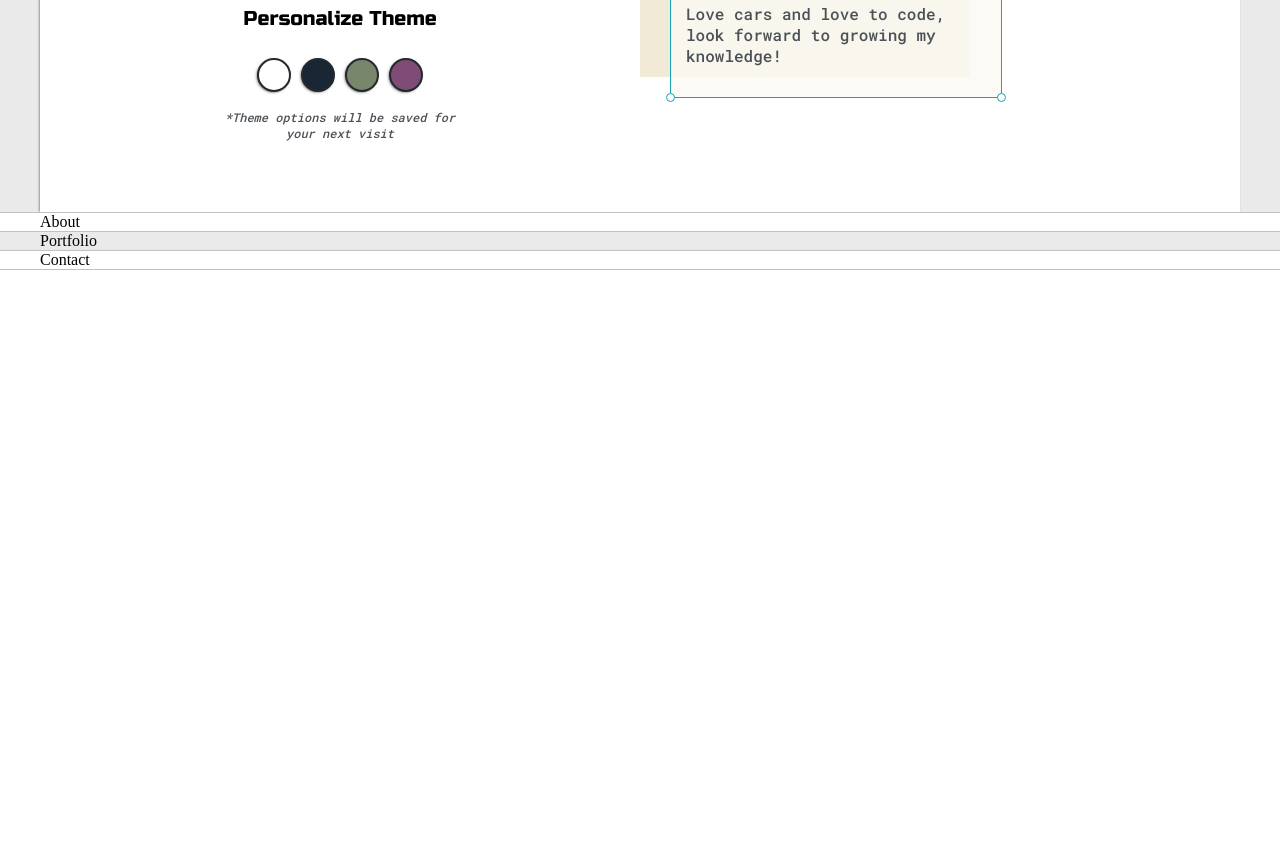
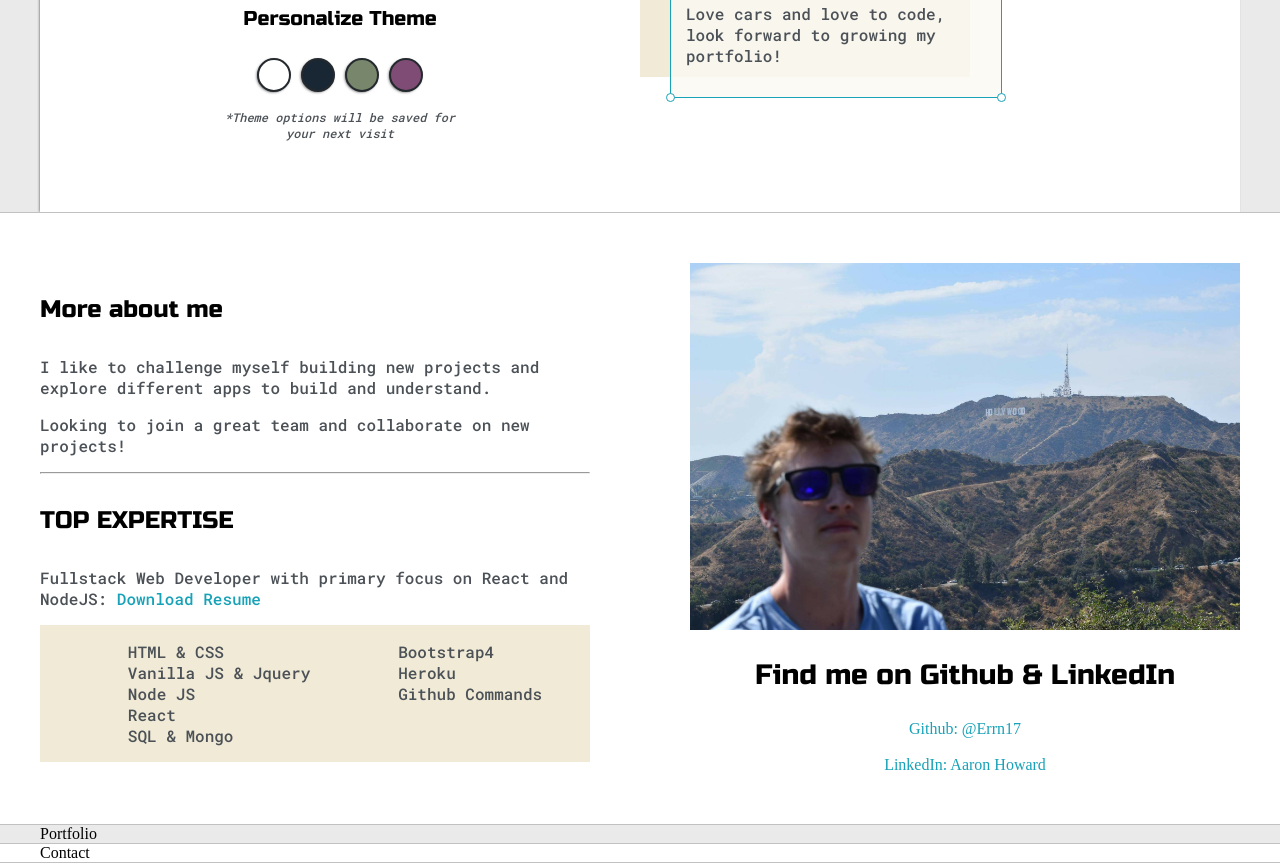
Before and after one commit to Errn17/ErrnDev, a plain HTML site: page index.html in a window 1280 px wide. Shown: the part 477-1340 px from the top of the page. Before the commit the page ends 800 px from the top, so only its background shows below. Drawn offline with Linux system fonts and the light colour scheme.

Commit message:
Made changes to about tab

```diff
--- a/index.html
+++ b/index.html
@@ -30,7 +30,7 @@
               <div id="dot-3" class="browser-dot"></div>
             </div>
             <ul id="navigation">
-              <li><a href="#">Contact</a></li>
+              <li><a href="#">Portfolio</a></li>
               <li><a href="#">Contact</a></li>
             </ul>
           </div>
@@ -61,7 +61,7 @@
                 <h3>What I Do</h3>
                 <p>
                   Love cars and love to code, look forward to growing my
-                  knowledge!
+                  portfolio!
                 </p>
                 <div id="corner-br" class="corner"></div>
                 <div id="corner-bl" class="corner"></div>
@@ -73,7 +73,55 @@
     </section>
 
     <section class="s2">
-      <div class="main-container">About</div>
+      <div class="main-container">
+        <div class="about-wrapper">
+          <div class="about-me">
+            <h4>More about me</h4>
+            <p>
+              I like to challenge myself building new projects and explore
+              different apps to build and understand.
+            </p>
+            <p>Looking to join a great team and collaborate on new projects!</p>
+            <hr />
+
+            <h4>TOP EXPERTISE</h4>
+            <p>
+              Fullstack Web Developer with primary focus on React and NodeJS:
+              <a target="_blank" href="resume.PDF">Download Resume</a>
+            </p>
+
+            <div id="skills">
+              <ul>
+                <li>HTML & CSS</li>
+                <li>Vanilla JS & Jquery</li>
+                <li>Node JS</li>
+                <li>React</li>
+                <li>SQL & Mongo</li>
+              </ul>
+              <ul>
+                <li>Bootstrap4</li>
+                <li>Heroku</li>
+                <li>Github Commands</li>
+              </ul>
+            </div>
+          </div>
+
+          <div class="social-links">
+            <img id="social_img" src="assets/hollywood.JPG" alt="hollywood" />
+            <h3>Find me on Github & LinkedIn</h3>
+
+            <a target="_blank" href="https://github.com/Errn17"
+              >Github: @Errn17</a
+            >
+            <br />
+            <a
+              target="_blank"
+              href="https://www.linkedin.com/in/aaron-howard-2764bb1a8/"
+              >LinkedIn: Aaron Howard</a
+            >
+          </div>
+        </div>
+      </div>
     </section>
 
     <section class="s1">
--- a/style.css
+++ b/style.css
@@ -276,6 +276,30 @@ h6 {
   left: -5px;
 }
 
+.about-wrapper {
+  display: grid;
+  grid-template-columns: repeat(auto-fit, minmax(320px, 1fr));
+  padding-bottom: 50px;
+  padding-top: 50px;
+  gap: 100px;
+}
+
+#skills {
+  display: flex;
+  justify-content: space-evenly;
+  background-color: var(--previewShadow);
+}
+
+.social-links {
+  display: grid;
+  align-content: center;
+  text-align: center;
+}
+
+#social_img {
+  width: 100%;
+}
+
 @media screen and (max-width: 1200px) {
   .main-container {
     width: 95%;
```
Also changed, not shown: assets/hollywood.JPG (added), 1 other file.
